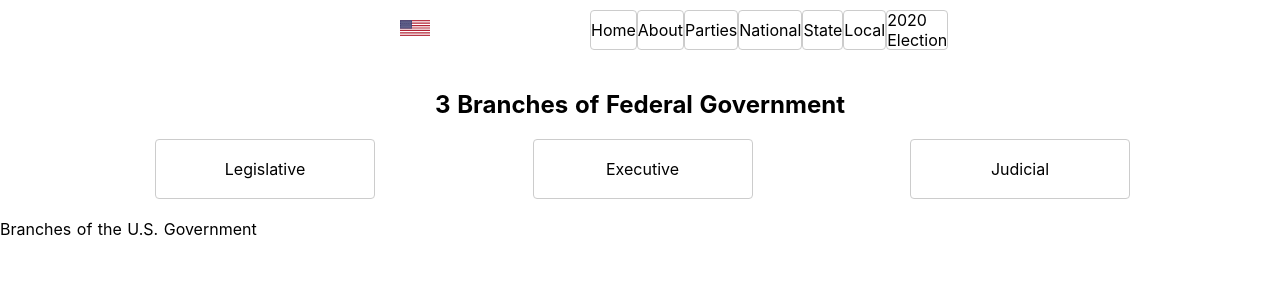
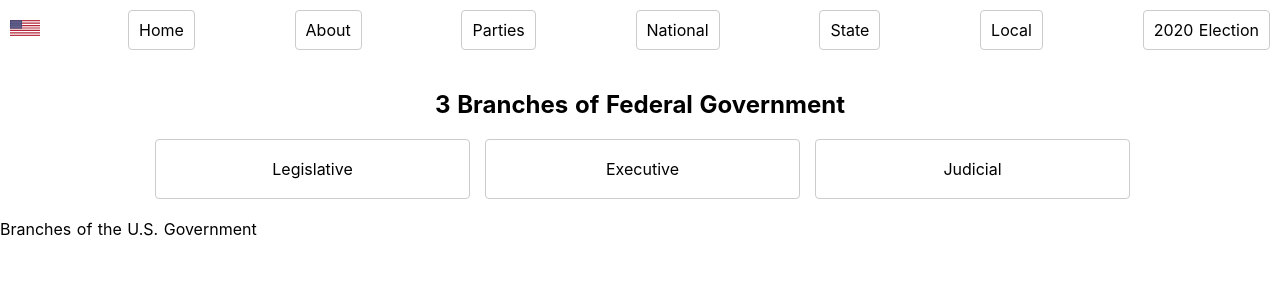
Before and after one commit to openbrian/election-notebook, a Nuxt app: page /national in a window 1280 px wide. Shown: the top 300 px of the page. Built offline with nearby package versions, Linux system fonts and the light colour scheme.

Commit message:
make nav wider

```diff
--- a/assets/styles/main.css
+++ b/assets/styles/main.css
@@ -6,10 +6,6 @@ a {
   cursor: pointer;
 }
 .header {
-  width: 100%;
-  max-width: 500px;
-  margin-left: auto;
-  margin-right: auto;
   height: 60px;
   top: 0;
   position: sticky;
@@ -24,15 +20,13 @@ a {
   max-height: 40px;
 }
 .nav {
-  width: 60%;
+  width: 90%;
   height: 40px;
   display: flex;
   justify-content: space-between;
   padding-right: 10px;
-  max-width: 300px;
 }
 .nav__link {
-  width: 80px;
   display: flex;
   align-items: center;
   border-radius: 4px;
@@ -40,6 +34,7 @@ a {
   height: 100%;
   border: 1px solid #cccccc;
   cursor: pointer;
+  padding: 10px;
 }
 .nav__link:active {
   background-color: #cccccc;
@@ -69,7 +64,7 @@ a {
 }
 .card__container {
   width: 100%;
-  max-width: 220px;
+  max-width: 315px;
   cursor: pointer;
   border-radius: 4px;
   border: 1px solid #cccccc;
```
